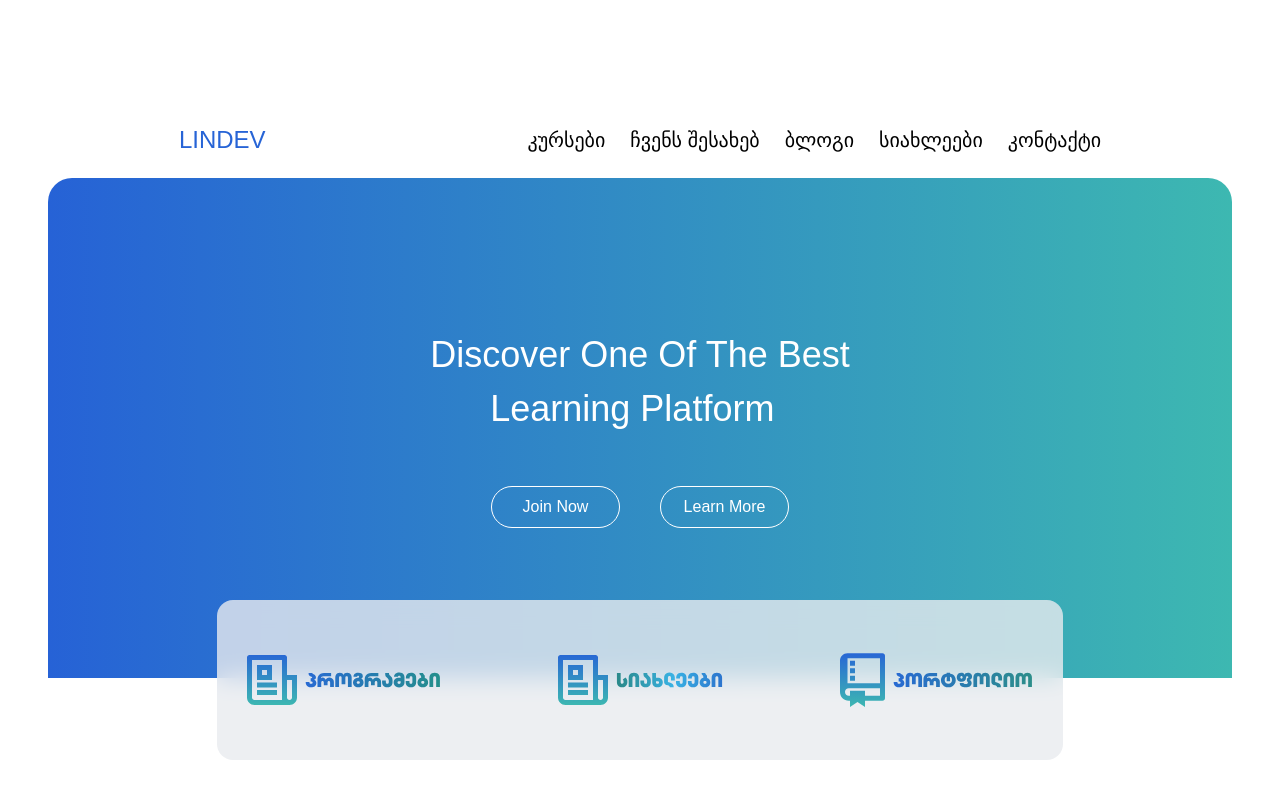
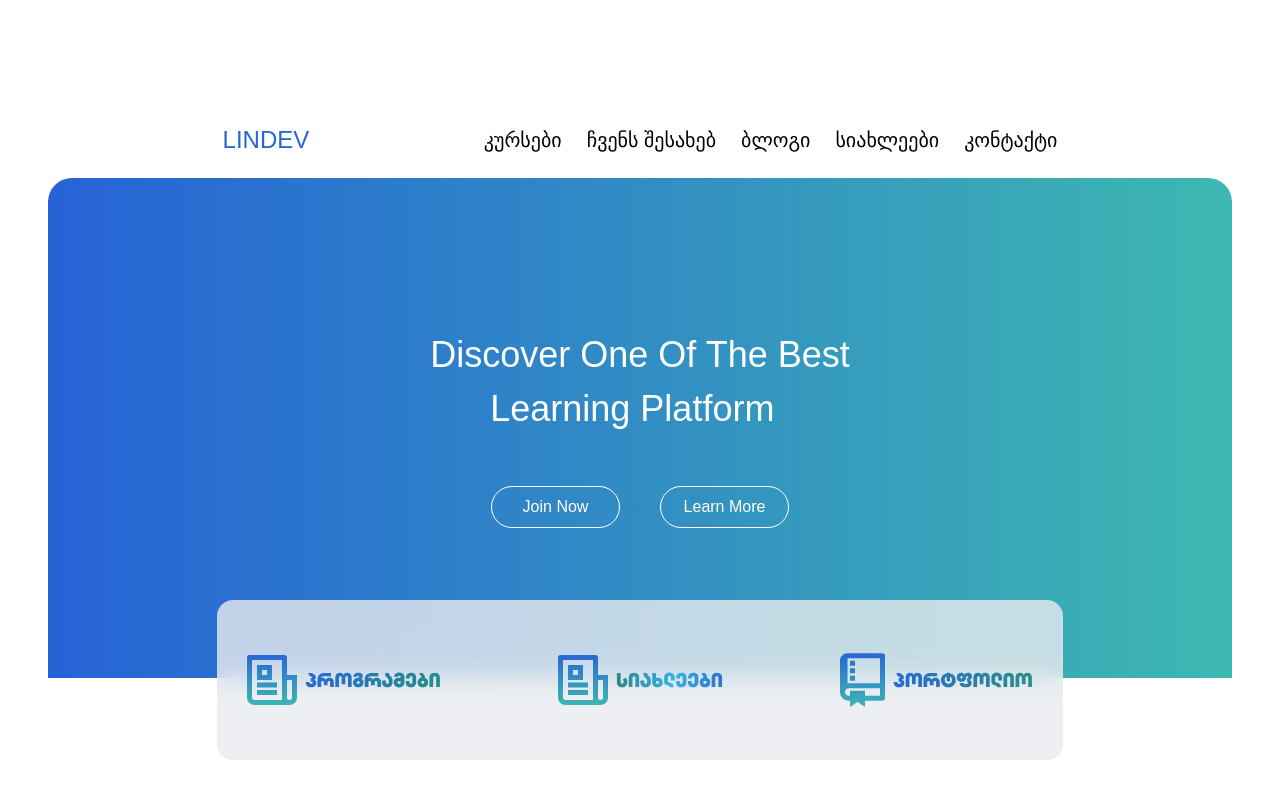
Before and after one commit to BYCODDE/LinDev-Website, a React (Vite) app: page / in a window 1280 px wide. Built offline with nearby package versions, Linux system fonts and the light colour scheme; a web font is replaced by a local one.

Commit message:
style:fixing header style!

```diff
--- a/src/App.jsx
+++ b/src/App.jsx
@@ -2,9 +2,9 @@
 
 function App() {
   return (
-    <>
+    <div>
       <Home />
-    </>
+    </div>
   );
 }
 
--- a/src/components/Header.jsx
+++ b/src/components/Header.jsx
@@ -1,6 +1,6 @@
 function Header() {
   return (
-    <header className="flex justify-around items-center">
+    <header className="flex justify-evenly items-center w-full h-full">
       <div className="font-gilroy text-[24px] text-[#2764D6] uppercase">
         lindev
       </div>
--- a/src/pages/Home.jsx
+++ b/src/pages/Home.jsx
@@ -3,7 +3,7 @@
 
 function Home() {
   return (
-    <div className="p-[48px] min-h-screen w-screen flex flex-col justify-center ">
+    <div className="p-[48px] min-h-screen w-screen flex flex-col justify-center items-center">
       <Header />
       <Herosection />
     </div>
```
